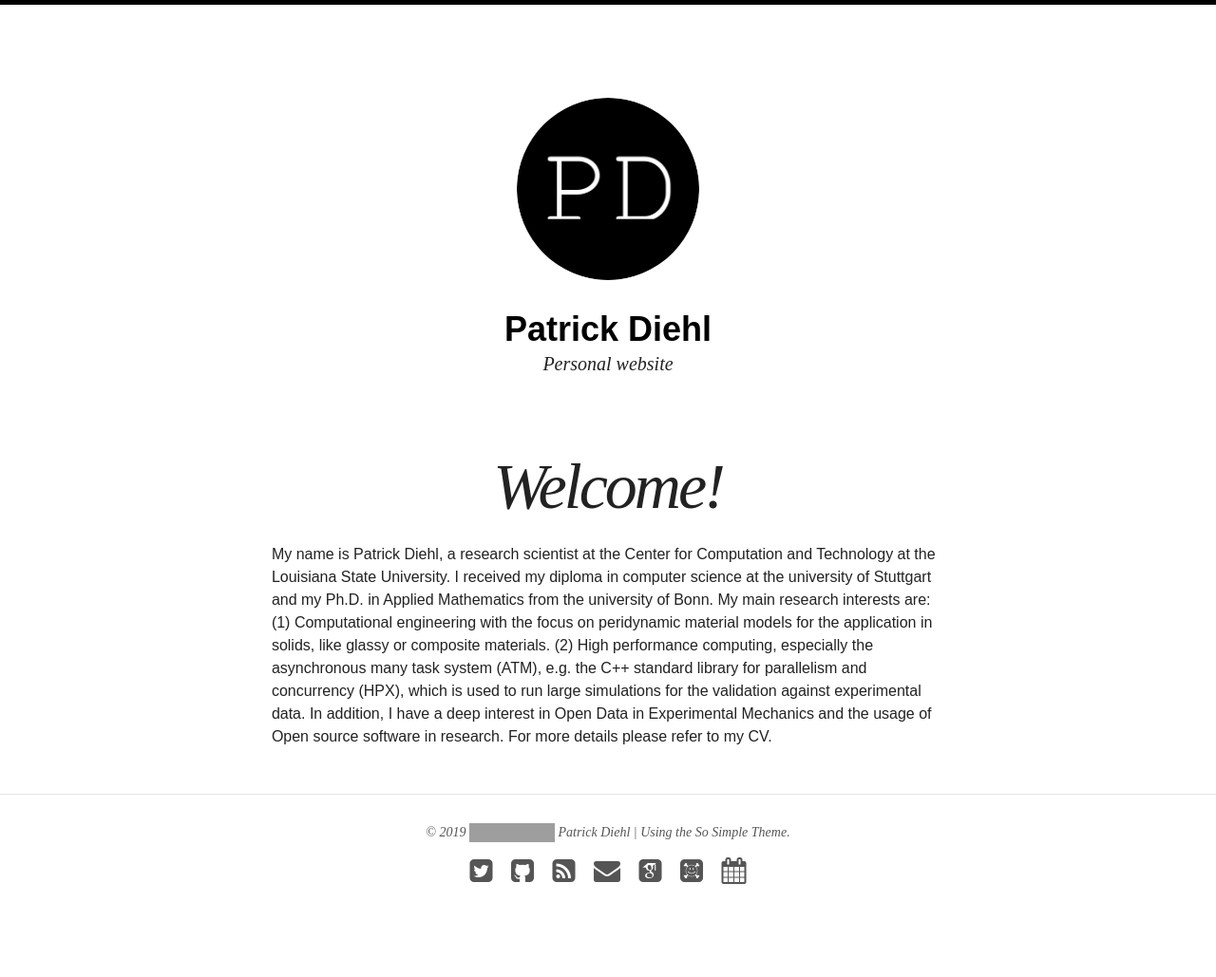
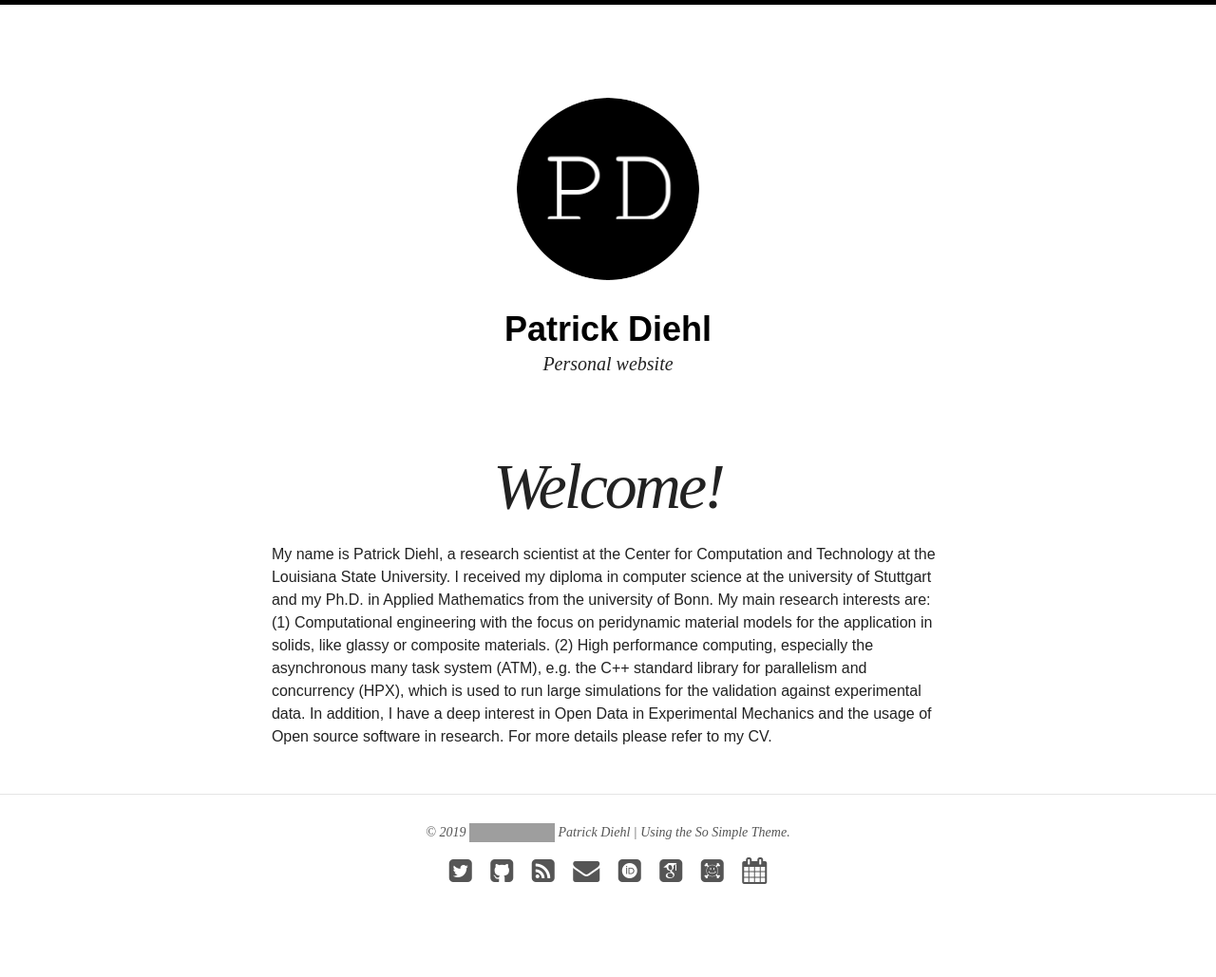
Before and after one commit to diehlpk/diehlpk.github.io, a Jekyll site: the page built from index.html, in a window 1280 px wide. Shown: the whole page at 95% size. Built offline with Jekyll 4.4.1, drawn with Linux system fonts in a browser that asks for light colours; nearby versions of some CDN libraries; some web fonts are replaced; grey boxes are pictures that could not be loaded.

Commit message:
Add orcid again

```diff
--- a/_includes/footer.html
+++ b/_includes/footer.html
@@ -15,7 +15,7 @@
 	{% if site.owner.weibo %}<a href="https://www.weibo.com/u/{{ site.owner.weibo }}/" title="{{ site.owner.name}} on Weibo" target="_blank"><i class="fa fa-weibo fa-2x"></i></a>{% endif %}
   <a href="{{ site.url }}/feed.xml" title="Atom/RSS feed"><i class="fa fa-rss-square fa-2x"></i></a>
     {% if site.owner.email %}<a href="mailto:me@diehlpk.de?subject=[Blog]" title="Send mail to {{ site.owner.name}}"><i class="fa fa-envelope fa-2x"></i></a>{% endif %}
-<!--     {% if site.owner.orcid %}<a href="{{site.owner.orcid}}" title="{{ site.owner.name}} on Orcid"><i class="ai ai-orcid-square ai-2x"></i></a>{% endif %} -->
+    {% if site.owner.orcid %}<a href="{{site.owner.orcid}}" title="{{ site.owner.name}} on Orcid"><i class="ai ai-orcid-square ai-2x"></i></a>{% endif %}
     {% if site.owner.gscholar %}<a href="{{ site.owner.gscholar }}" title="{{ site.owner.name}} on Google Scholar"><i class="ai ai-google-scholar-square ai-2x"></i></a>{% endif %}
     {% if site.owner.arxiv %}<a href="{{ site.owner.arxiv }}" title="{{ site.owner.name}} on arxiv.org"><i class="ai ai-arxiv-square ai-2x"></i></a>{% endif %}
     {% if site.owner.calendar %}<a href="{{ site.owner.calendar }}" title="{{ site.owner.name}}'s calendar"><i class="fa fa-calendar fa-2x"></i></a>{% endif %}
```
